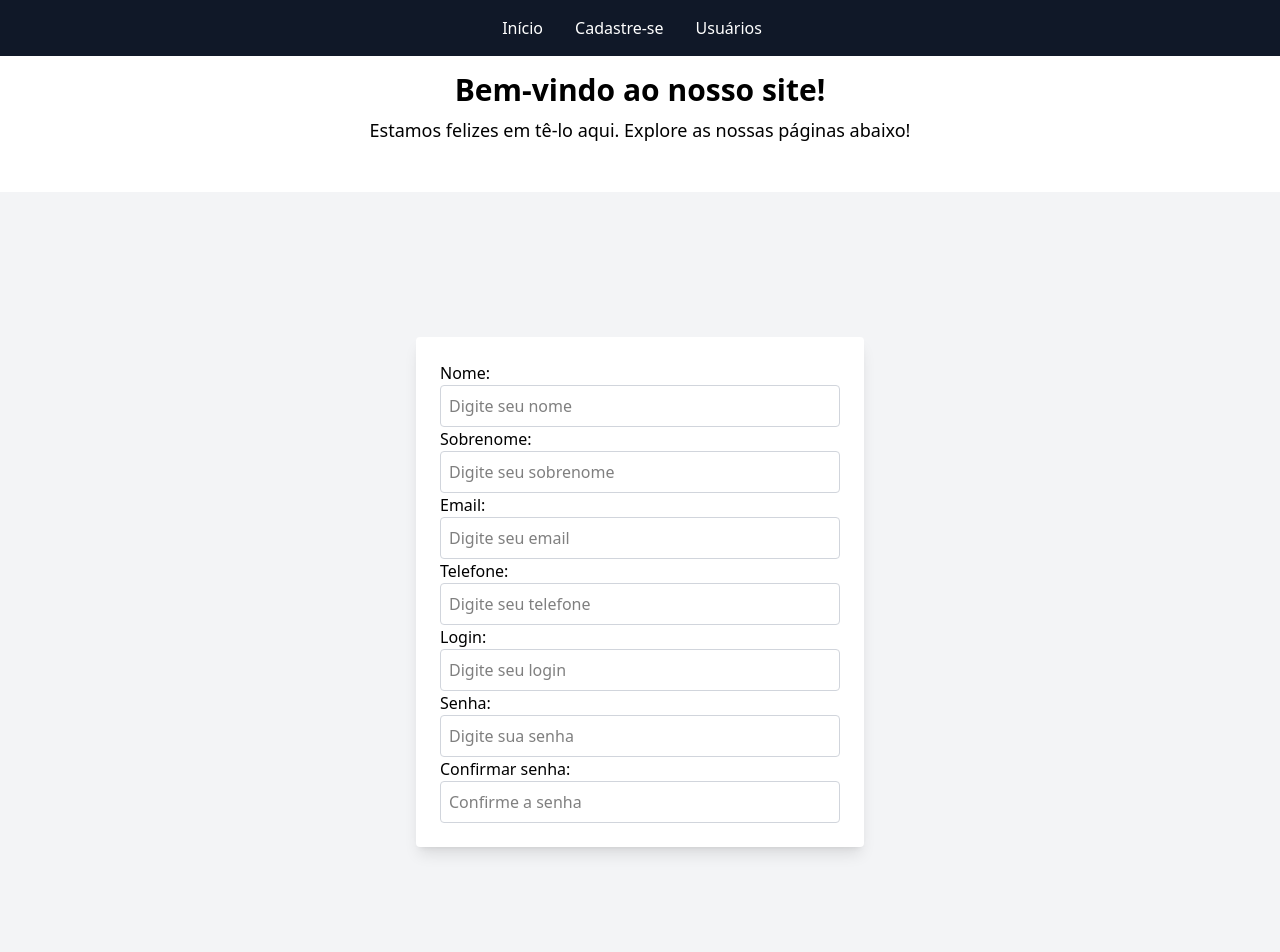
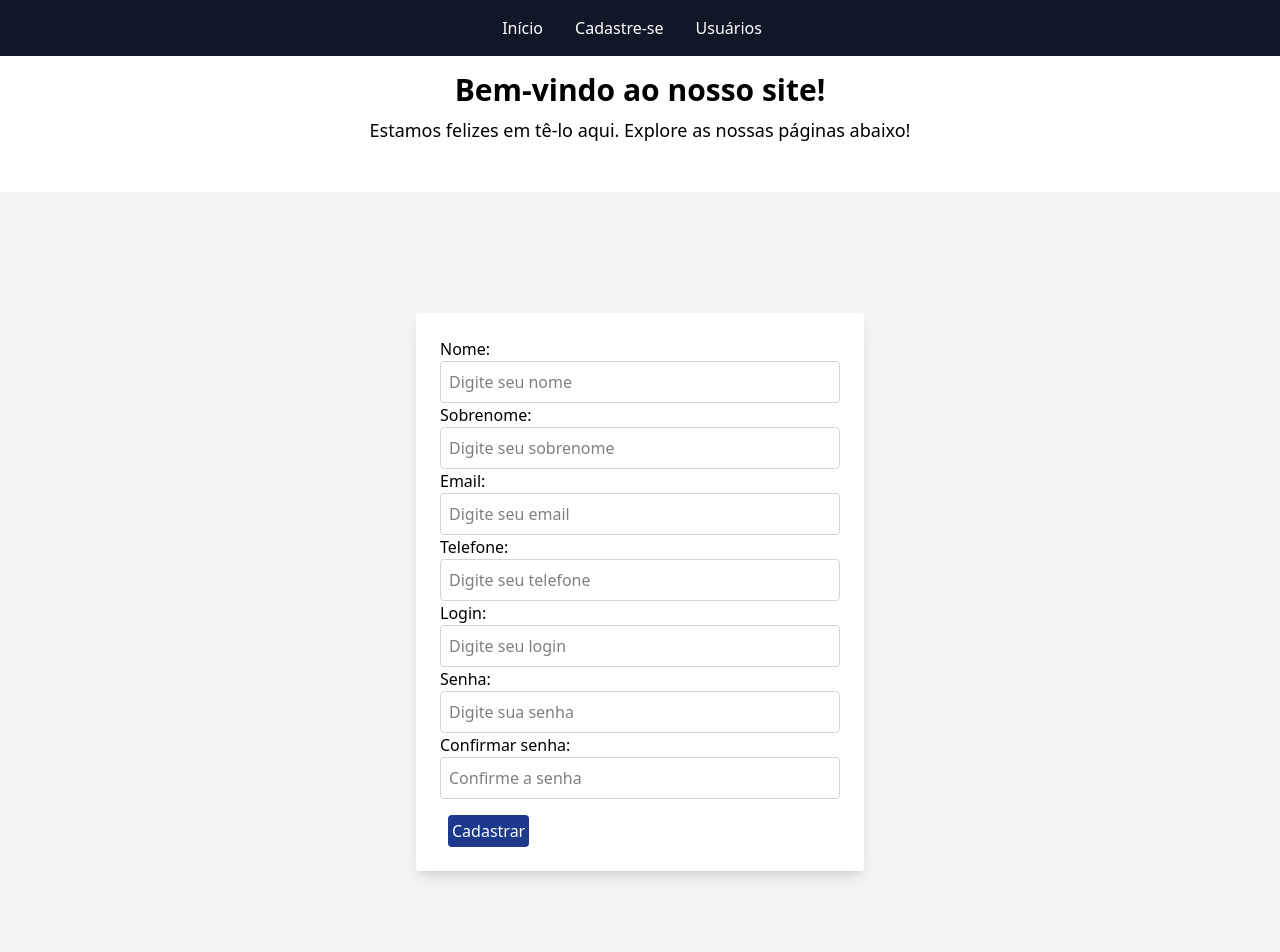
Before and after one commit to JeffersonTeixeira21/CadastroUsuario, a React (Vite) app: page /register in a window 1280 px wide. Shown: the top 952 px of the page. Built offline with nearby package versions, Linux system fonts and the light colour scheme.

Commit message:
Ajuste para adicionar usuário

```diff
--- /dev/null
+++ b/db.json
@@ -0,0 +1,22 @@
+{
+  "usuarios": [
+    {
+      "nome": "Teste",
+      "sobrenome": "Teste",
+      "email": "teste@gmail.com",
+      "telefone": "479999999",
+      "login": "teste",
+      "senha": "teste",
+      "id": 1
+    },
+    {
+      "nome": "Jefferson",
+      "sobrenome": "Teixeira",
+      "email": "jeffteixeira200416@gmail.com",
+      "telefone": "47988503987",
+      "login": "login",
+      "senha": "senha",
+      "id": 2
+    }
+  ]
+}
--- a/package.json
+++ b/package.json
@@ -7,12 +7,14 @@
     "dev": "vite",
     "build": "tsc -b && vite build",
     "lint": "eslint .",
-    "preview": "vite preview"
+    "preview": "vite preview",
+    "server": "json-server --watch db.json --port 5000"
   },
   "dependencies": {
     "@hookform/resolvers": "^4.1.3",
     "@tailwindcss/vite": "^4.0.15",
     "axios": "^1.8.4",
+    "json-server": "^0.17.0",
     "react": "^19.0.0",
     "react-dom": "^19.0.0",
     "react-hook-form": "^7.54.2",
--- a/src/pages/Home.tsx
+++ b/src/pages/Home.tsx
@@ -1,6 +1,3 @@
-import { Link } from "react-router-dom";
-
-
 function Home() {
     return (
         <div></div>
--- a/src/pages/Register.tsx
+++ b/src/pages/Register.tsx
@@ -1,4 +1,5 @@
 import { useState } from "react";
+import { addUsuario } from "../api";
 
 function Register() {
     const [nome, setNome] = useState("");
@@ -8,10 +9,25 @@ function Register() {
     const [login, setLogin] = useState("");
     const [senha, setSenha] = useState("");
     const [confirmaSenha, setConfirmaSenha] = useState("");
+    const [isSubmitting, setIsSubmitting] = useState(false)
+
+    const handleSubmit = async (e: React.FormEvent) => {
+        e.preventDefault();
+        setIsSubmitting(true)
+        try {
+            const usuario = {
+                nome, sobrenome, email, telefone, login, senha
+            }
+            await addUsuario(usuario)
+        } catch (error) {
+            console.log("Erro ao adicionar o usuário", error)
+            setIsSubmitting(false)
+        }
+    };
 
     return (
         <div className="flex justify-center items-center h-screen bg-gray-100">
-            <form className="bg-white p-6 rounded shadow-lg w-full max-w-md">
+            <form className="bg-white p-6 rounded shadow-lg w-full max-w-md" onSubmit={handleSubmit}>
                 <div>
                     <label>Nome:</label>
                     <input
@@ -88,6 +104,12 @@ function Register() {
                         onChange={(e) => setConfirmaSenha(e.target.value)}
                     />
                 </div>
+
+                <button className="ml-2 p-1 bg-blue-900 text-white rounded mt-4" type="submit"
+                    disabled={isSubmitting} >
+                    {isSubmitting ? "Cadastrando .... " : "Cadastrar"}
+                </button>
+
             </form>
         </div>
 
```
Also changed, not shown: 1 other file (tests, documents, lock files or other folders).
